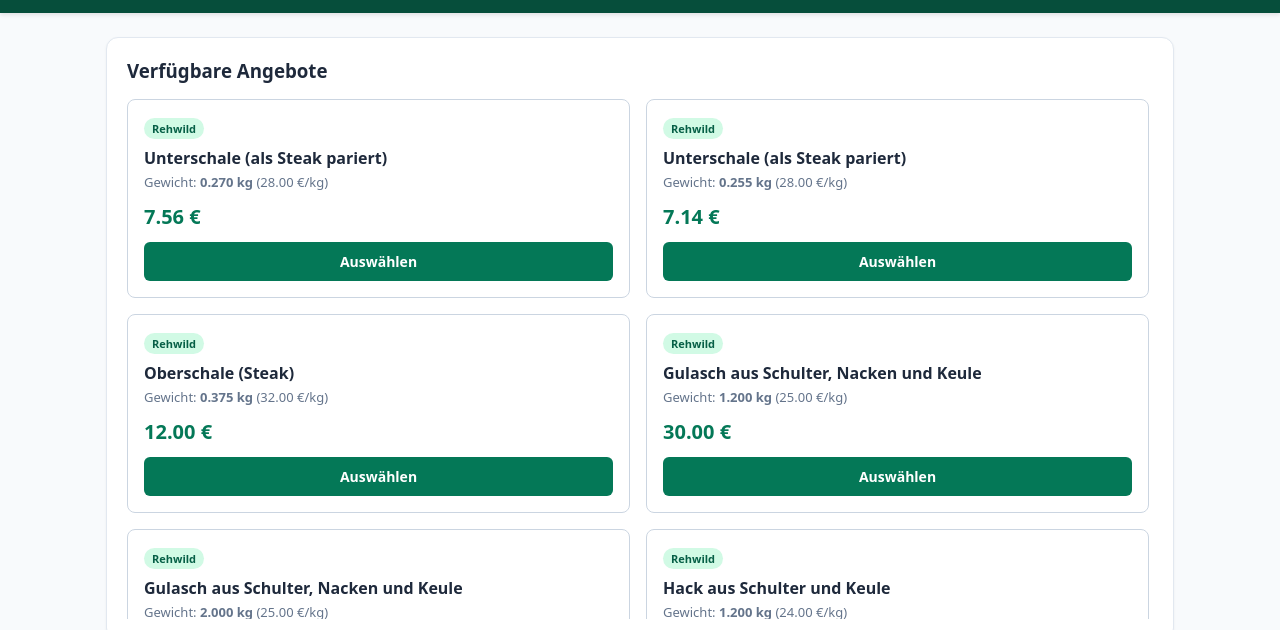
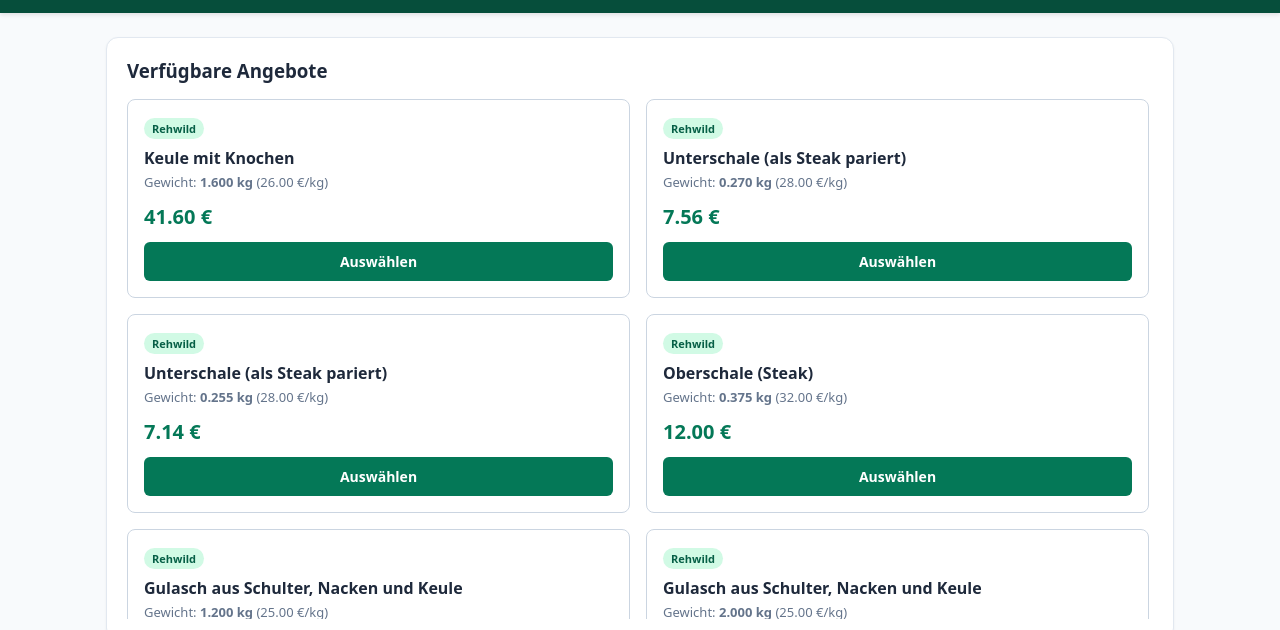
Before and after one commit to wildbretdirekt/regional, a plain HTML site: page index.html in a window 1280 px wide. Shown: the part 82-712 px from the top of the page. Drawn offline with nearby package versions, Linux system fonts and the light colour scheme.

Commit message:
noch zweite Keule dazu

```diff
--- a/index.html
+++ b/index.html
@@ -346,6 +346,7 @@
         let isAuthenticated = false;
 
     const initialInventory = [
+    { id: 1795423055271, game: "Rehwild", cut: "Keule mit Knochen", weight: 1.600, pricePerKg: 26.00, status: "available", customer: null, email: null, phone: null, appointment: null },
     { id: 1795172646020, game: "Rehwild", cut: "Rücken (Steak)", weight: 0.200, pricePerKg: 44.00, status: "reserved", customer: "Manuell geändert", email: "-", phone: "-", appointment: "Nach Absprache" },
     { id: 1795172634983, game: "Rehwild", cut: "Rücken (Steak)", weight: 0.285, pricePerKg: 44.00, status: "reserved", customer: "Manuell geändert", email: "-", phone: "-", appointment: "Nach Absprache" },
     { id: 1795172609167, game: "Rehwild", cut: "Unterschale (als Steak pariert)", weight: 0.270, pricePerKg: 28.00, status: "available", customer: null, email: null, phone: null, appointment: null },
```
